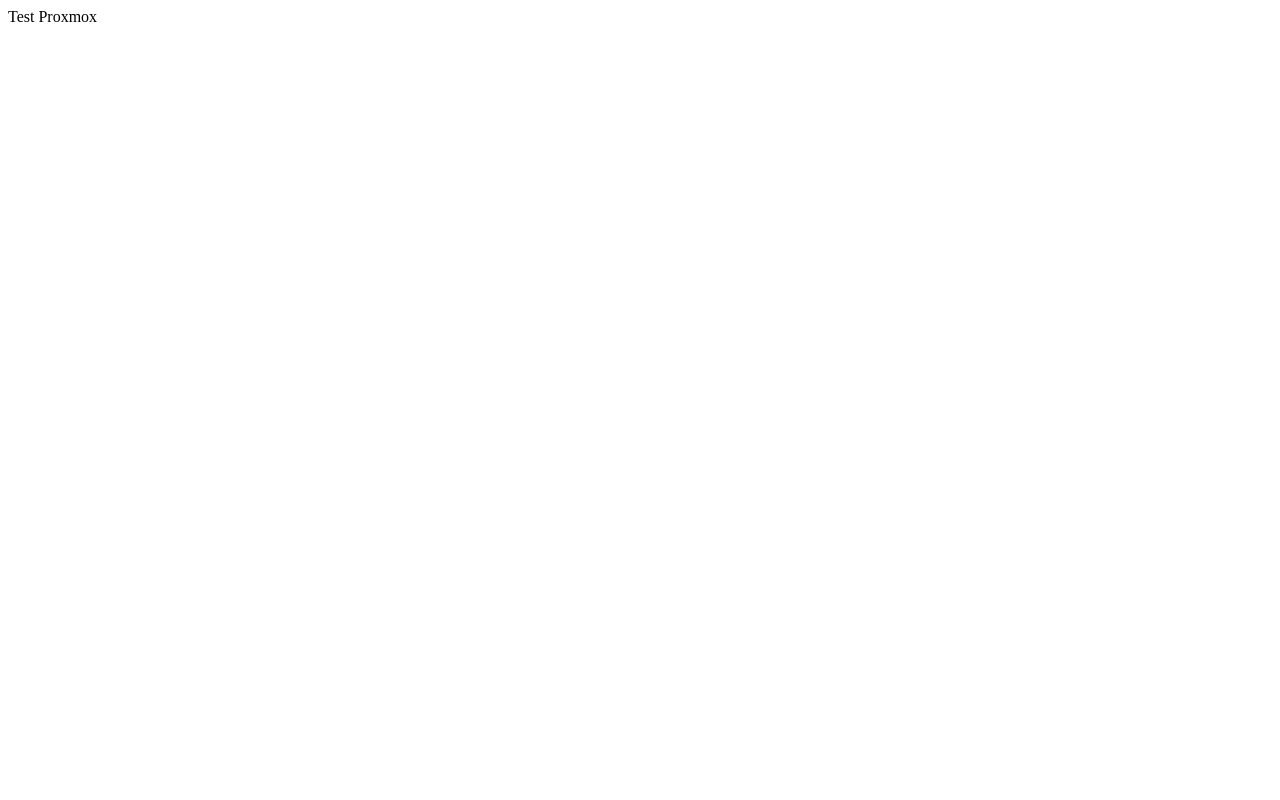
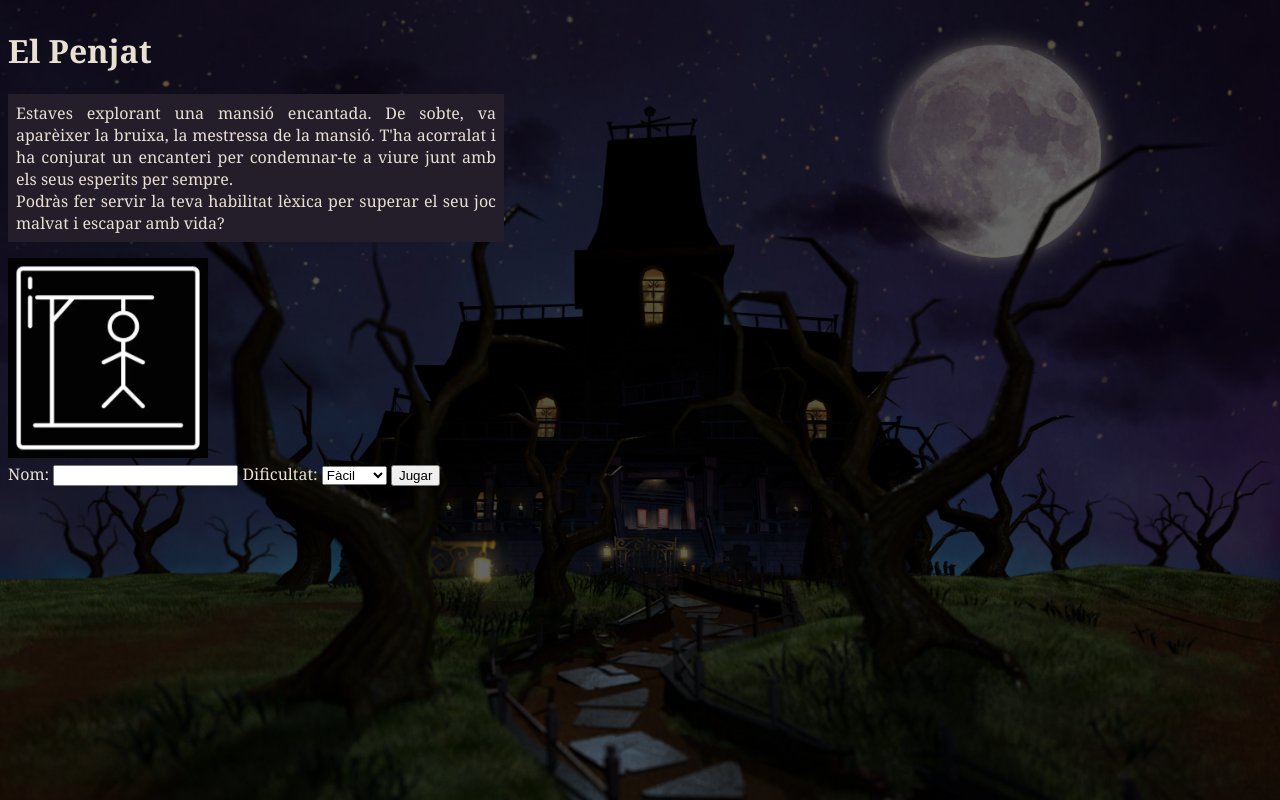
Before and after one commit to ibtissamoldi/ElPenjat, a PHP site: page / in a window 1280 px wide. Before the commit the page is almost empty. Run offline with PHP 8.4, Linux system fonts and the light colour scheme.

Commit message:
index.php + estils

```diff
--- a/index.php
+++ b/index.php
@@ -1 +1,29 @@
-<p>Test Proxmox</p>
+<!DOCTYPE html>
+<html lang="en">
+<head>
+    <meta charset="UTF-8">
+    <meta name="viewport" content="width=device-width, initial-scale=1.0">
+    <title>El Penjat</title>
+    <link rel="stylesheet" href="style.css">
+</head>
+<body id="index">
+    <h1>El Penjat</h1>
+    <p class="superficie-clara" id="descripcio">
+        Estaves explorant una mansió encantada. De sobte, va aparèixer la bruixa, la mestressa de la mansió.
+        T'ha acorralat i ha conjurat un encanteri per condemnar-te a viure junt amb els seus esperits per sempre.<br>
+        Podràs fer servir la teva habilitat lèxica per superar el seu joc malvat i escapar amb vida?
+    </p>
+    <img id="icona" src="./assets/images/hangman_icon.png" alt="Icona del penjat">
+    <form action="play.php" method="post">
+        <label for="nom">Nom: </label>
+        <input type="text" name="nom" id="nom">
+        <label for="dificultat">Dificultat: </label>
+        <select name="dificultat" id="dificultat">
+            <option value="facil">Fàcil</option>
+            <option value="normal">Normal</option>
+            <option value="dificil">Difícil</option>
+        </select>
+        <input type="submit" value="Jugar">
+    </form>
+</body>
+</html>
--- a/style.css
+++ b/style.css
@@ -1,3 +1,4 @@
+/* Paleta de colors */
 :root {
     /* Fons */
     --fons: #0D0B0F;
@@ -29,3 +30,73 @@
     --ombra-mitjana: 0 6px 20px rgba(0, 0, 0, 0.5);
     --ombra-lluentor: 0 0 15px rgba(107, 63, 122, 0.35);
 }
+
+/* Estil global */
+html, body {
+    margin: 0;
+    min-height: 100%;
+}
+body {
+    background-color: var(--fons);
+    color: var(--text);
+    font-family: Cambria, Cochin, Georgia, Times, 'Times New Roman', serif;
+    padding: 8px;
+}
+.superficie {
+    background-color: var(--superficie);
+    padding: 8px;
+}
+.superficie-clara {
+    background-color: var(--superficie-clara);
+    padding: 8px;
+}
+.text-secundari {
+    color: var(--text-secundari);
+}
+
+/* Estil index.php */
+#index {
+    position: relative;
+    background: url("./assets/images/gloomy_manor.jpg") no-repeat;
+    background-size: cover;
+    background-position: center;
+}
+#index::before {
+    content: "";
+    position: fixed;
+    inset: 0;
+    background: rgba(0, 0, 0, 0.6);
+    pointer-events: none;
+    z-index: 0;
+}
+#index > * {
+    position: relative;
+    z-index: 1;
+}
+#descripcio {
+    width: 480px;
+    text-align: justify;
+}
+#icona {
+    width: 200px;
+    height: 200px;
+}
+
+
+/* Estil play.php */
+
+
+
+/* Estil gameover.php */
+
+
+
+/* Estil ranking.php */
+
+
+
+/* Estil error403.php */
+
+
+
+/* Estil error404.php */
```
Also changed, not shown: assets/images/gloomy_manor.jpg (added), assets/images/hangman_icon.png (added), 1 other file.
